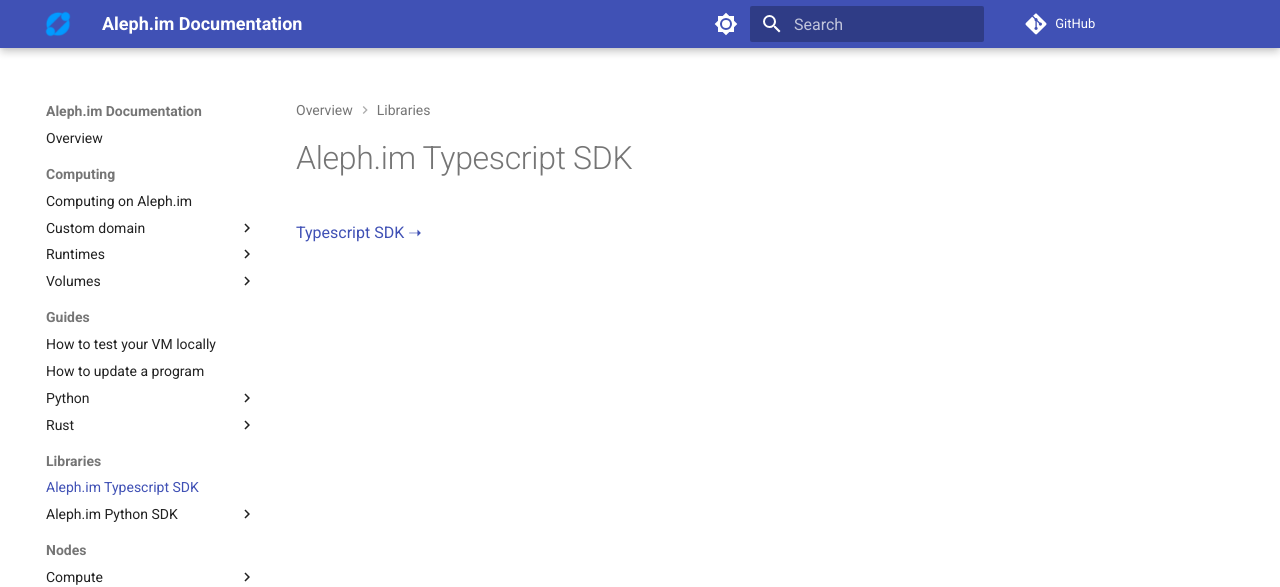
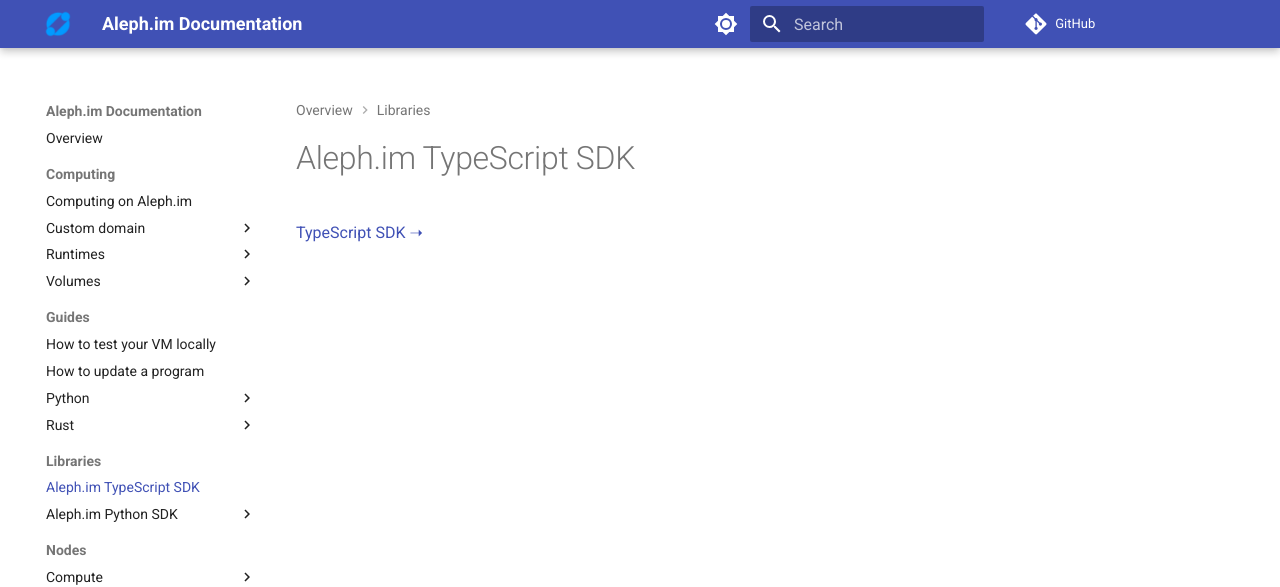
Before and after one commit to aleph-im/aleph-docs, an MkDocs documentation site: the page built from docs/libraries/typescript.md, in a window 1280 px wide. Shown: the top 587 px of the page. Built offline with MkDocs 1.6.1 and Material for MkDocs 9.7.7, drawn with Linux system fonts in a browser that asks for light colours; comment, search, counter and statistics services are not loaded.

```diff
--- a/docs/libraries/typescript.md
+++ b/docs/libraries/typescript.md
@@ -1,3 +1,3 @@
-# Aleph.im Typescript SDK
+# Aleph.im TypeScript SDK
 
-[Typescript SDK ➝](https://aleph-im.gitbook.io/ts-sdk/)
+[TypeScript SDK ➝](https://aleph-im.gitbook.io/ts-sdk/)
```
Also changed, not shown: docs/tools/ipfs-pinning.md (+1 -1 lines).
